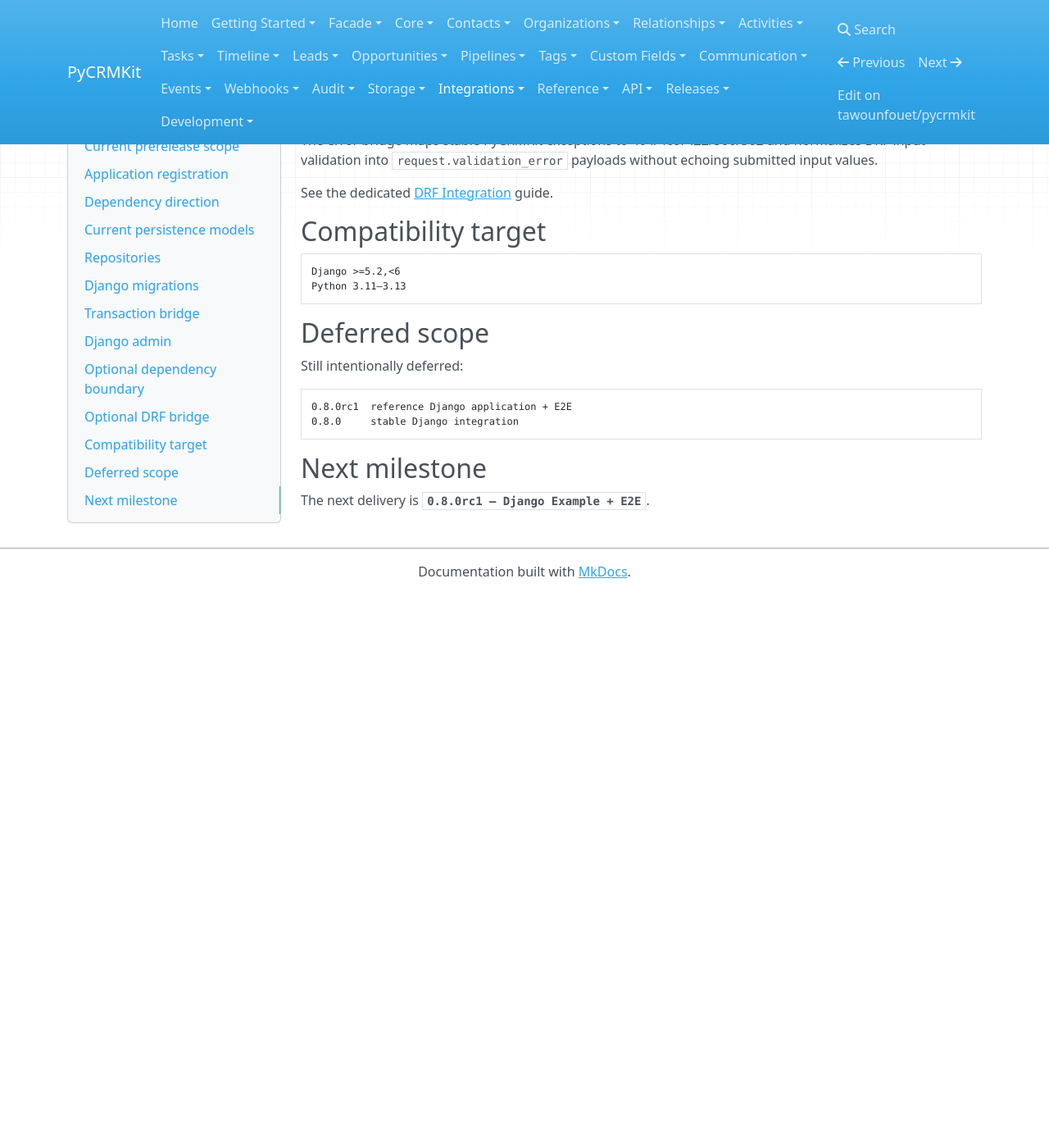
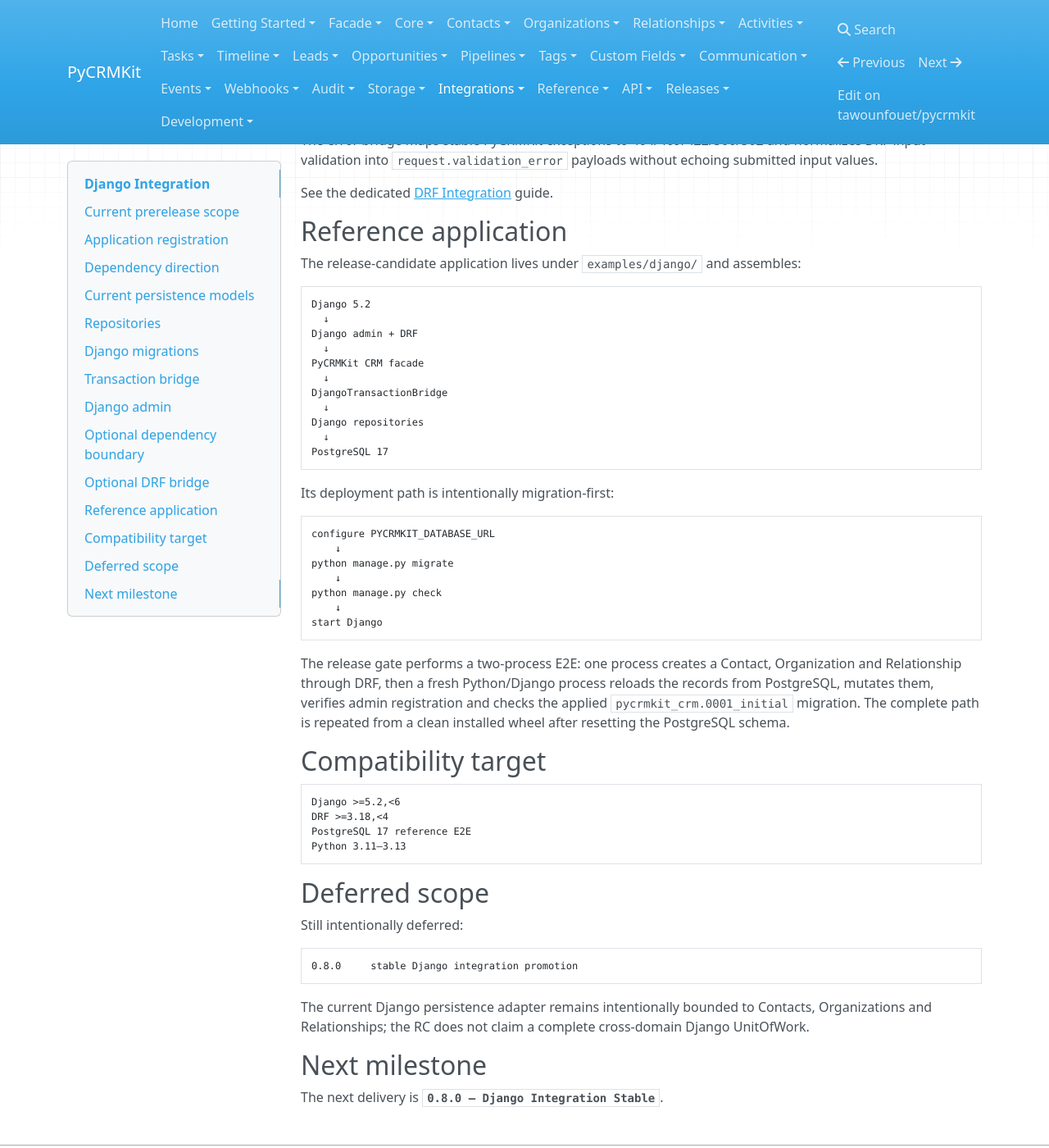
Before and after one commit to tawounfouet/pycrmkit, an MkDocs documentation site: the page built from docs/integrations/django.md, in a window 1280 px wide and 1400 px high, scrolled down 4965 px. Shown: the whole window at 82% size. Built offline with MkDocs 1.6.1, drawn with Linux system fonts in a browser that asks for light colours; nearby versions of some CDN libraries; before the commit the page ends 5690 px from its top, so only the background shows below that; some of the changed text lies outside the part shown.

Commit message:
docs(django): document PostgreSQL release candidate

````diff
--- a/docs/integrations/django.md
+++ b/docs/integrations/django.md
@@ -11,8 +11,8 @@
 
 ## Current prerelease scope
 
-`0.8.0b2 — Optional DRF` builds on the Django application, persistence,
-migration, admin, and transaction bridge delivered by the preceding milestones.
+`0.8.0rc1 — Django Example + E2E` qualifies the Django application, persistence,
+migration, admin, transaction and optional DRF layers together against PostgreSQL 17.
 
 ```text
 src/pycrmkit/integrations/django/
@@ -282,10 +282,48 @@
 
 See the dedicated [DRF Integration](drf.md) guide.
 
+## Reference application
+
+The release-candidate application lives under `examples/django/` and assembles:
+
+```text
+Django 5.2
+  ↓
+Django admin + DRF
+  ↓
+PyCRMKit CRM facade
+  ↓
+DjangoTransactionBridge
+  ↓
+Django repositories
+  ↓
+PostgreSQL 17
+```
+
+Its deployment path is intentionally migration-first:
+
+```text
+configure PYCRMKIT_DATABASE_URL
+    ↓
+python manage.py migrate
+    ↓
+python manage.py check
+    ↓
+start Django
+```
+
+The release gate performs a two-process E2E: one process creates a Contact,
+Organization and Relationship through DRF, then a fresh Python/Django process
+reloads the records from PostgreSQL, mutates them, verifies admin registration
+and checks the applied `pycrmkit_crm.0001_initial` migration. The complete path
+is repeated from a clean installed wheel after resetting the PostgreSQL schema.
+
 ## Compatibility target
 
 ```text
 Django >=5.2,<6
+DRF >=3.18,<4
+PostgreSQL 17 reference E2E
 Python 3.11–3.13
 ```
 
@@ -294,10 +332,13 @@
 Still intentionally deferred:
 
 ```text
-0.8.0rc1  reference Django application + E2E
-0.8.0     stable Django integration
+0.8.0     stable Django integration promotion
 ```
+
+The current Django persistence adapter remains intentionally bounded to
+Contacts, Organizations and Relationships; the RC does not claim a complete
+cross-domain Django UnitOfWork.
 
 ## Next milestone
 
-The next delivery is **`0.8.0rc1 — Django Example + E2E`**.
+The next delivery is **`0.8.0 — Django Integration Stable`**.
````
